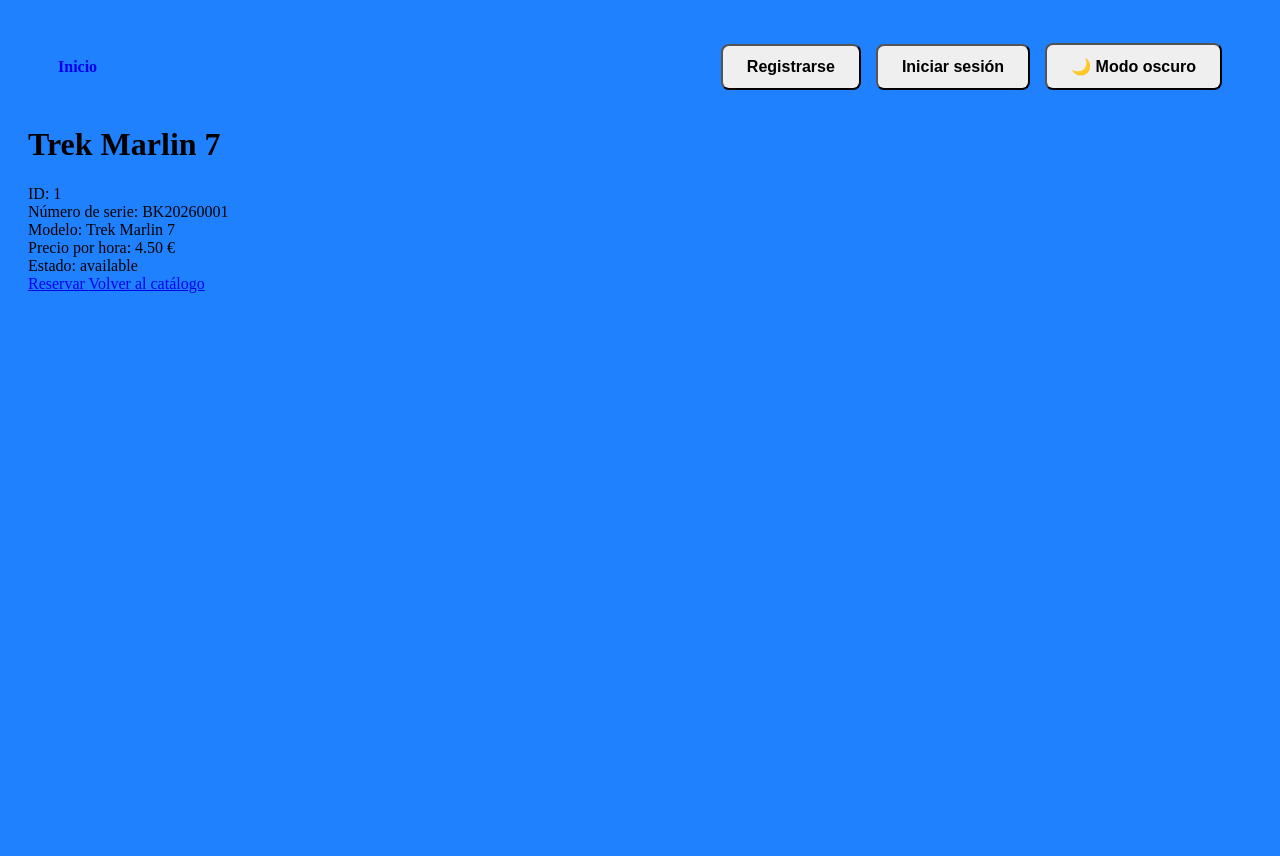
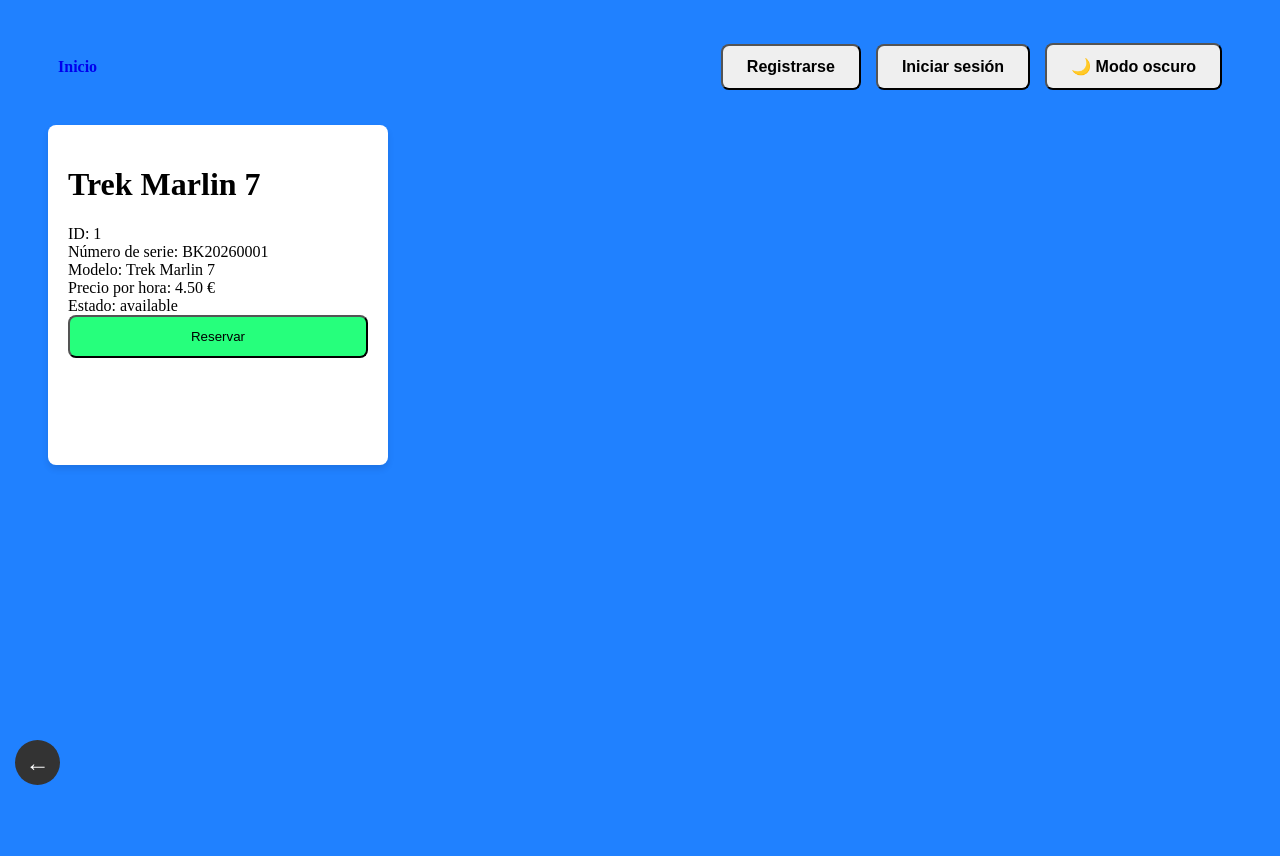
Before and after one commit to Iker-Ezcurra/BikeRentWebAplic, a Laravel app: page /bikes/1 in a window 1280 px wide. Run offline with Laravel 12, Linux system fonts and the light colour scheme; data comes from the database, SQL or seed files in the repository; style sheets or scripts are compiled from the project's sources.

Commit message:
octavo commit.4 aplicar estilo a la ventana de informacion de las bicis

```diff
--- a/resources/css/components/buttons.css
+++ b/resources/css/components/buttons.css
@@ -1,5 +1,5 @@
 /* Login */
-.login-button {
+.standar-button {
     width: 100%;
     justify-content: center;
     padding: 12px;
@@ -7,3 +7,66 @@
     background-color: var(--green-button-color);
     transition: 0.3s;
 }
+
+/* Navigation */
+.navbar .nav-buttons {
+    display: flex !important;
+    flex-direction: row !important;
+    align-items: center;
+    justify-content: flex-end;
+    gap: 15px;
+    width: auto;
+}
+
+.navbar .nav-buttons form {
+    display: inline-flex !important;
+    flex-direction: row !important;
+    align-items: center;
+    justify-content: center;
+    width: auto !important;
+    margin: 0;
+}
+
+.navbar .nav-buttons button,
+.navbar .nav-buttons a {
+    display: inline-flex;
+    align-items: center;
+    justify-content: center;
+    width: auto !important;
+    white-space: nowrap;
+    margin: 0;
+}
+
+.navbar .nav-buttons button {
+    padding: 12px 24px;
+    font-size: 16px;
+    font-weight: bold;
+    border-radius: 8px;
+    cursor: pointer;
+    min-height: 45px;
+}
+
+/*Retroceder*/
+.button-back {
+    position: absolute;
+    bottom: 15px;
+    left: 15px;
+
+    width: 45px;
+    height: 45px;
+
+    border-radius: 50%;
+    border: none;
+
+    background-color: var(--title-color);
+    color: white;
+
+    display: flex;
+    align-items: center;
+    justify-content: center;
+
+    font-size: 24px;
+    cursor: pointer;
+
+    transition: background-color 0.2s, transform 0.2s;
+}
--- a/resources/css/components/cards.css
+++ b/resources/css/components/cards.css
@@ -12,7 +12,7 @@
     display:none !important;
 }
 
-.bike__card:hover {
+.card-hover:hover {
     transform: scale(1.05);
     transition: transform 0.3s ease-in-out;
 }
--- a/resources/views/auth/login.blade.php
+++ b/resources/views/auth/login.blade.php
@@ -59,7 +59,7 @@
                     </a>
                 @endif
 
-                <x-primary-button class="login-button">
+                <x-primary-button class="standar-button">
                     {{ __('Log in') }}
                 </x-primary-button>
 
--- a/resources/views/auth/register.blade.php
+++ b/resources/views/auth/register.blade.php
@@ -73,7 +73,7 @@
                 {{ __('Already registered?') }}
             </a>
 
-            <x-primary-button class="login-button">
+            <x-primary-button class="standar-button">
                 {{ __('Register') }}
             </x-primary-button>
         </div>
--- a/resources/views/bikes/lista.blade.php
+++ b/resources/views/bikes/lista.blade.php
@@ -1,6 +1,6 @@
 @forelse($bikes as $bike)
 
-    <div class="bike__card">
+    <div class="bike__card card-hover">
 
         <h2>{{ $bike->model }}</h2>
 
--- a/resources/views/bikes/show.blade.php
+++ b/resources/views/bikes/show.blade.php
@@ -4,7 +4,7 @@
 
 @section('content')
 
-    <div class="">
+    <div class="bike__card">
 
         <h1>{{ $bike->model }}</h1>
 
@@ -33,13 +33,13 @@
             {{ $bike->status }}
         </div>
 
-        <a href="{{ route('bookings.create', $bike->id) }}">
+        <x-primary-button onclick="window.location.href='{{ route('bookings.create', $bike->id) }}'" class="standar-button">
             Reservar
-        </a>
+        </x-primary-button>
 
-        <a href="{{ route('bikes.index') }}" class="">
-            Volver al catálogo
-        </a>
+        <x-primary-button onclick="window.location.href='{{ route('bikes.index') }}'" class="button-back">
+            ←
+        </x-primary-button>
 
     </div>
 
```
Also changed, not shown: resources/css/layout/navigation.css (+0 -37 lines).
